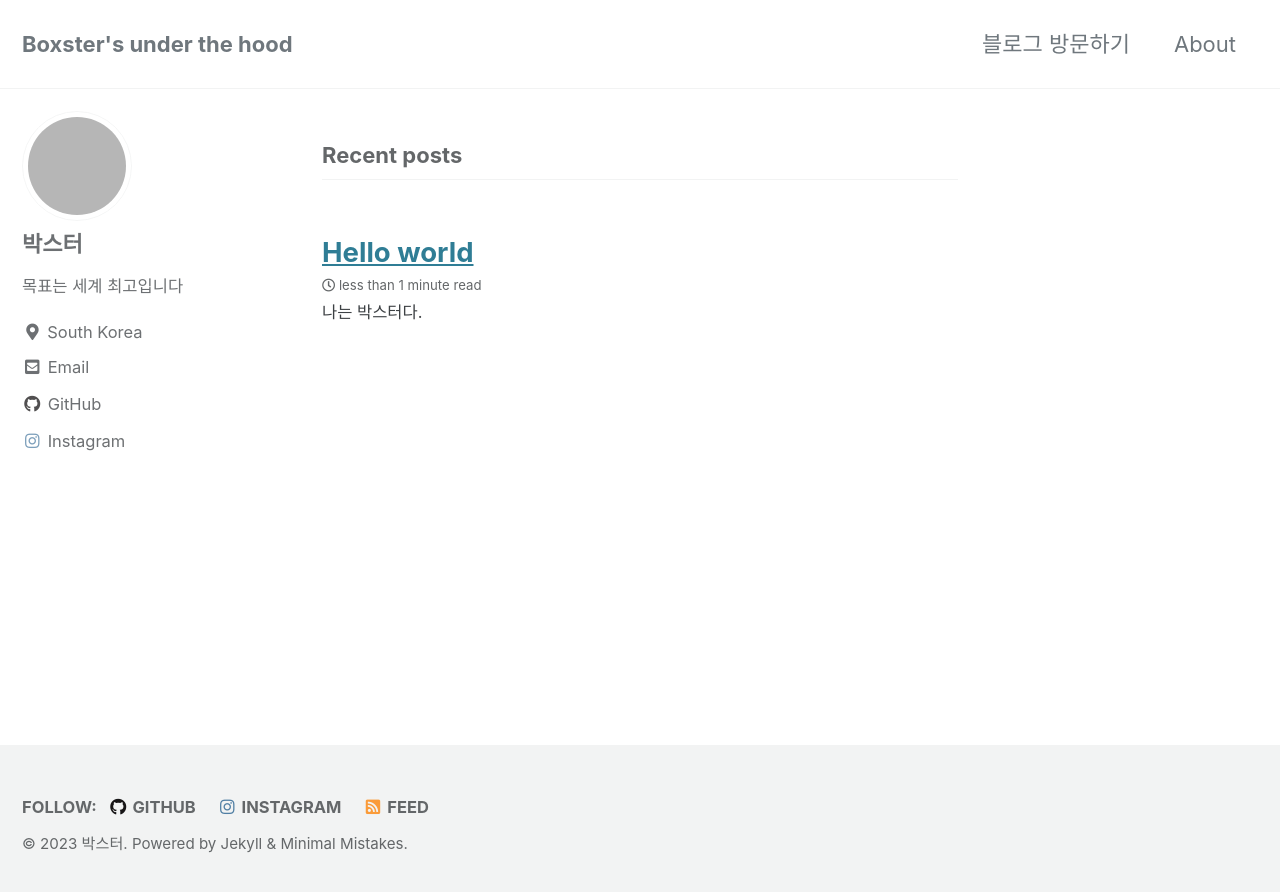
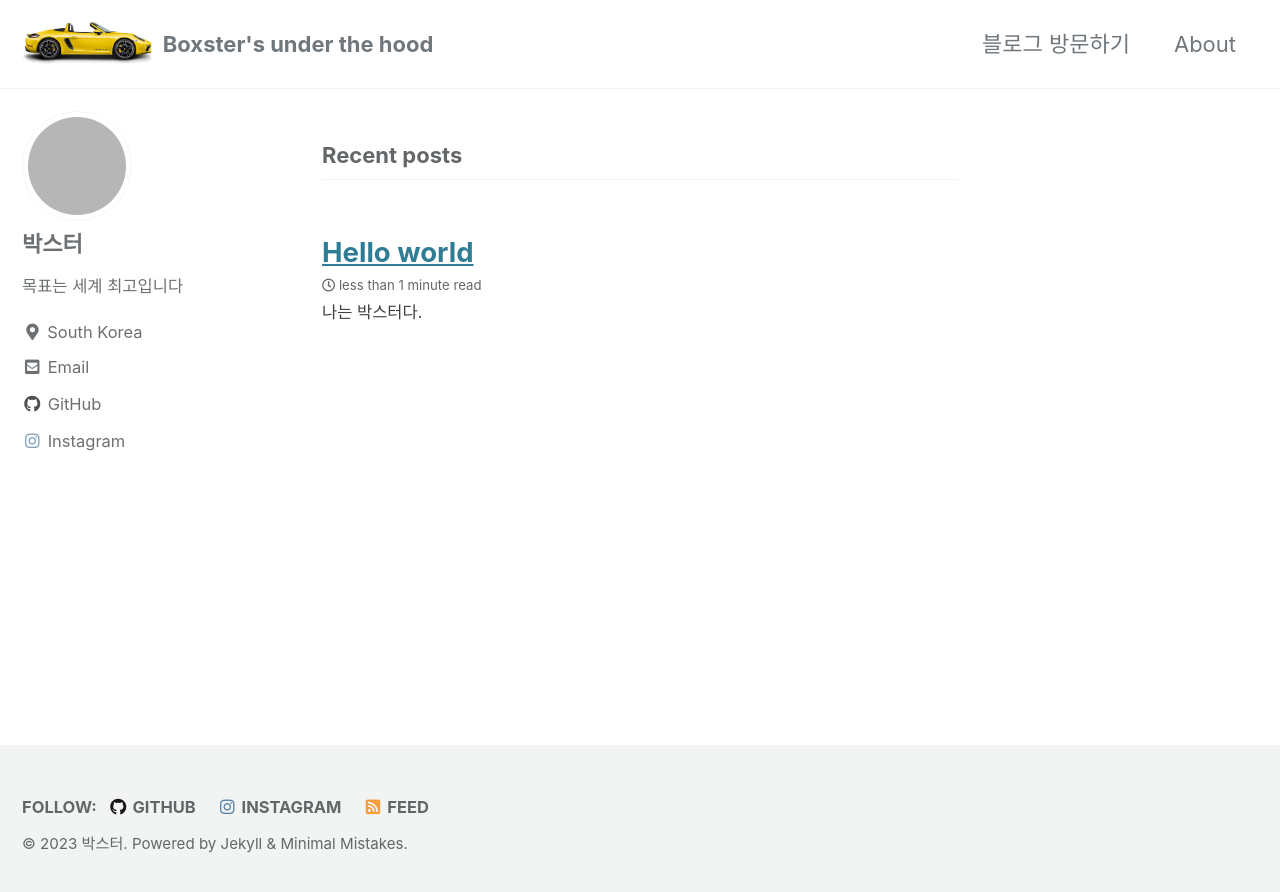
Before and after one commit to drunkenhw/drunkenhw.github.io, a Jekyll site: the page built from index.html, in a window 1280 px wide. Shown: the top 892 px of the page. Built offline with Jekyll 4.4.1, drawn with Linux system fonts in a browser that asks for light colours; cached includes are drawn as plain includes; the list of posts is cut into pages by our own code; grey boxes are pictures that could not be loaded.

Commit message:
로고 등록

```diff
--- a/_config.yml
+++ b/_config.yml
@@ -25,7 +25,7 @@
 baseurl                  : # the subpath of your site, e.g. "/blog"
 repository               : "drunkenhw/comments" # GitHub username/repo-name e.g. "mmistakes/minimal-mistakes"
 teaser                   : # path of fallback teaser image, e.g. "/assets/images/500x300.png"
-logo                     : # path of logo image to display in the masthead, e.g. "/assets/images/88x88.png"
+logo                     : "/assets/image/boxster.png" # path of logo image to display in the masthead, e.g. "/assets/images/88x88.png"
 masthead_title           : # overrides the website title displayed in the masthead, use " " for no title
 # breadcrumbs            : false # true, false (default)
 words_per_minute         : 200
--- /dev/null
+++ b/googlebc77d7ae193cb718.html
@@ -0,0 +1 @@
+google-site-verification: googlebc77d7ae193cb718.html
```
Also changed, not shown: assets/image/boxster.png (added).
